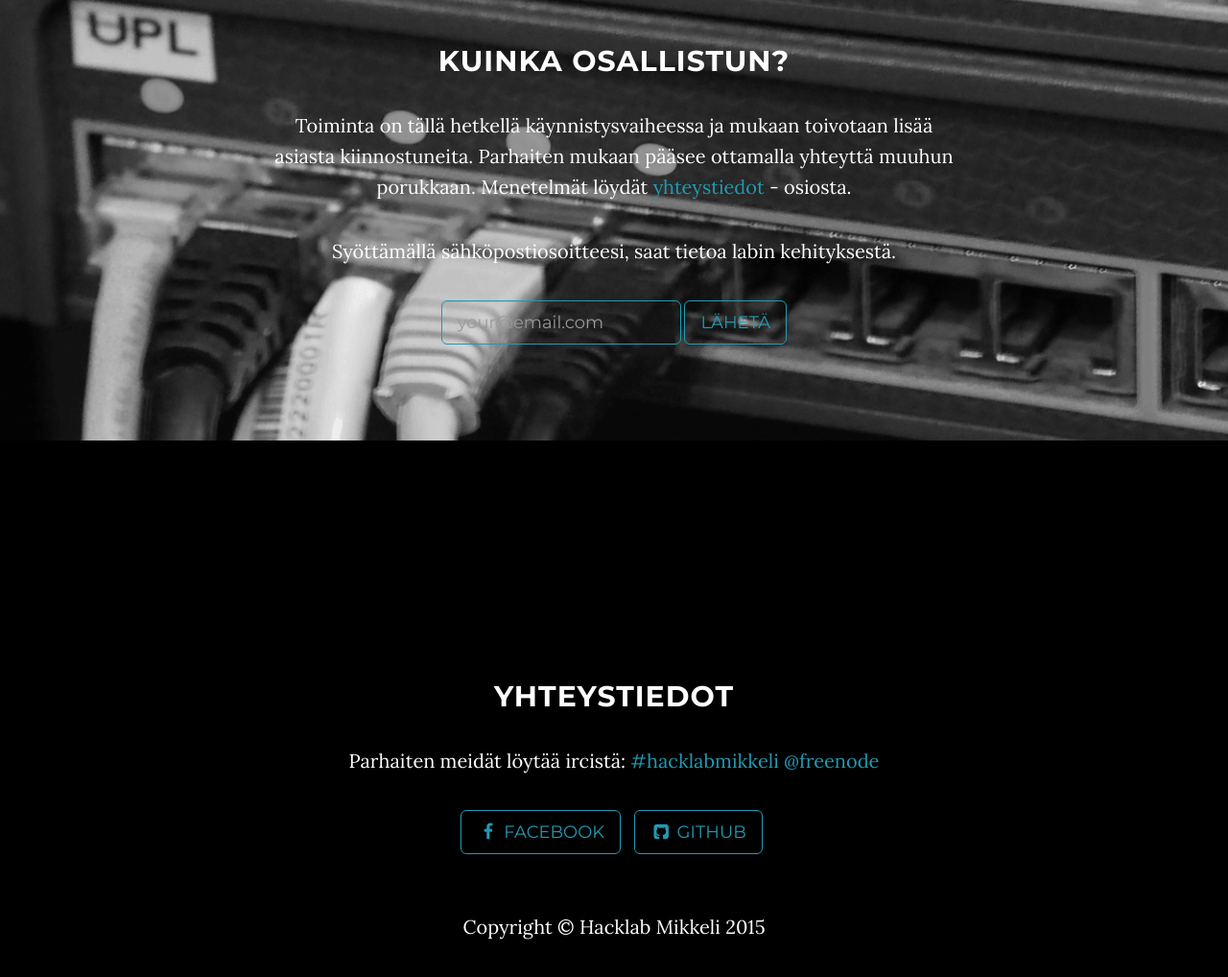
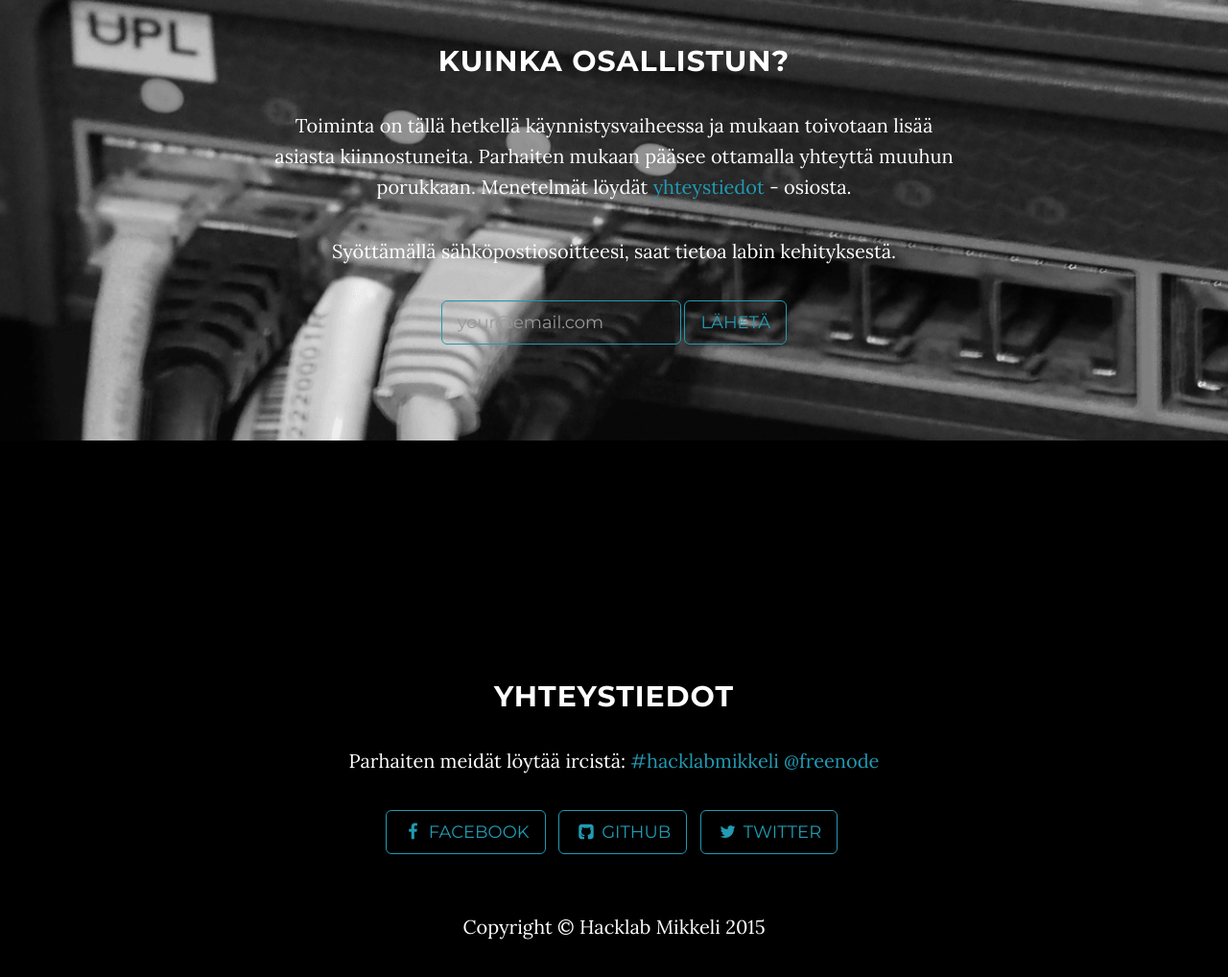
Before and after one commit to Hacklab-Mikkeli/hacklab-mikkeli-website, a website: page views/index.html in a window 1280 px wide. Shown: the part 1782-2800 px from the top of the page at 96% size. Drawn offline with Linux system fonts and the light colour scheme.

Commit message:
** Added twitter to contact information

```diff
--- a/views/index.html
+++ b/views/index.html
@@ -131,7 +131,10 @@
                     <li>
                         <a href="https://github.com/Hacklab-Mikkeli" class="btn btn-default btn-lg"><i class="fa fa-github-square fa-fw"></i> <span class="network-name">Github</span></a>
                     </li>
-                </ul>
+               	    <li>
+                        <a href="https://twitter.com/HacklabMikkeli" class="btn btn-default btn-lg"><i class="fa fa-twitter fa-fw"></i> <span class="network-name">Twitter</span></a>
+                    </li>
+		 </ul>
             </div>
         </div>
     </section>
```
